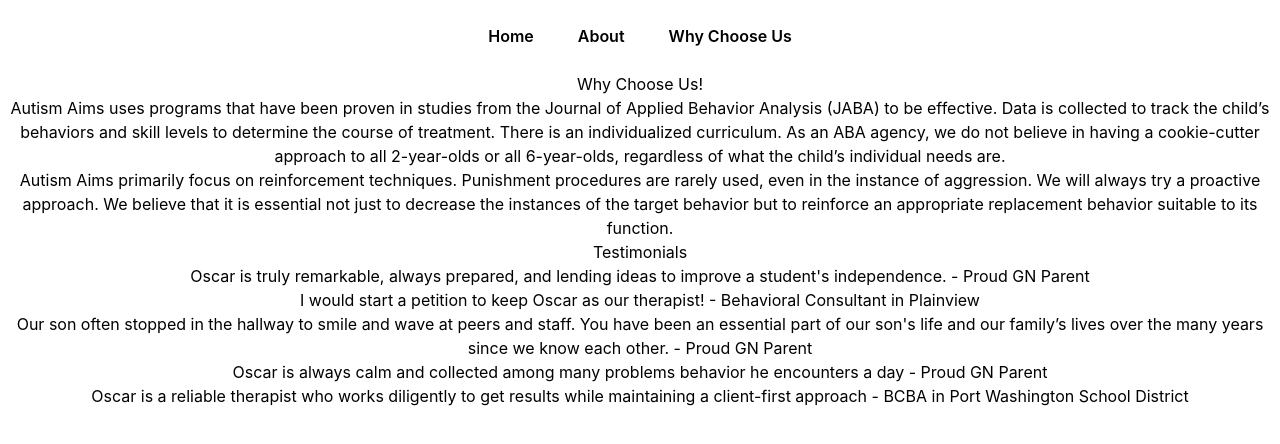
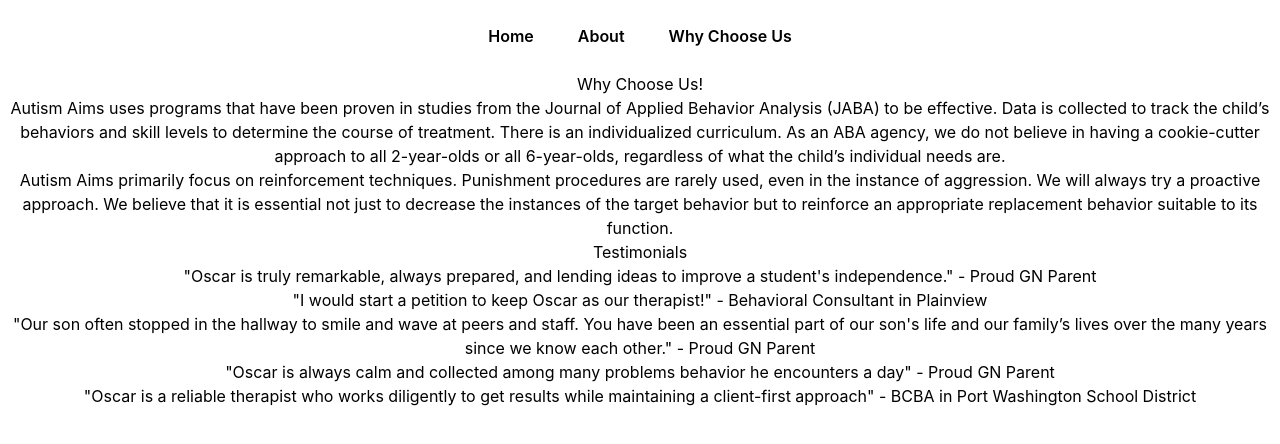
Before and after one commit to autism-aims/autism-aims, a Next.js app in the folder autism-aims/: page /why_choose_us in a window 1280 px wide. Shown: the top 444 px of the page. Built offline with nearby package versions, Linux system fonts and the light colour scheme.

Commit message:
fixed punctuation

```diff
--- a/autism-aims/pages/about.js
+++ b/autism-aims/pages/about.js
@@ -8,10 +8,10 @@
 			</Head>
 			<main>
 				<div>
-					<h1>Founder's Story</h1>
+					<h1>Founder&apos;s Story</h1>
 					<div>
-						<p>In 2015, I volunteered for an organization that helped children with Autism build a strong bond with their siblings. I met a young girl with Autism named Jessica; although she was nonverbal, her large smile could not hold back her joyful personality. Jessica was a child who never interacted with her younger brother in a socially impactful way, although there was always curiosity in her eyes when she would look at him. Working with Jessica, I helped unlock her ability to share her joyful personality with her brother. Nothing was more rewarding than witnessing Jessica and her brother play tag in the playground. There was an abundance of joy emanating from Jessica's face while being chased by her brother. That moment inspired my decision to launch Autism Aims, where we believe results are possible, and we center our programs and guiding principles with that in mind.</p>
-						<p>Here at Autism Aims, we provide Applied Behavior Analysis (ABA) for individuals with Autism spectrum disorder (ASD). Our services are centered around a client-first philosophy and Acceptance and Commitment Therapy (ACT). Autism Aims incorporates both treatments to instill autonomy and wellness while alleviating the stress and concerns you may have about your child. We use evidence-based behavior methods to provide the least invasive behavior plan for your child's needs while also providing access to resources, services, and opportunities for your child.</p>
+						<p>In 2015, I volunteered for an organization that helped children with Autism build a strong bond with their siblings. I met a young girl with Autism named Jessica; although she was nonverbal, her large smile could not hold back her joyful personality. Jessica was a child who never interacted with her younger brother in a socially impactful way, although there was always curiosity in her eyes when she would look at him. Working with Jessica, I helped unlock her ability to share her joyful personality with her brother. Nothing was more rewarding than witnessing Jessica and her brother play tag in the playground. There was an abundance of joy emanating from Jessica&apos;s face while being chased by her brother. That moment inspired my decision to launch Autism Aims, where we believe results are possible, and we center our programs and guiding principles with that in mind.</p>
+						<p>Here at Autism Aims, we provide Applied Behavior Analysis (ABA) for individuals with Autism spectrum disorder (ASD). Our services are centered around a client-first philosophy and Acceptance and Commitment Therapy (ACT). Autism Aims incorporates both treatments to instill autonomy and wellness while alleviating the stress and concerns you may have about your child. We use evidence-based behavior methods to provide the least invasive behavior plan for your child&apos;s needs while also providing access to resources, services, and opportunities for your child.</p>
 					</div>
 				</div>
 				<div>
--- a/autism-aims/pages/why_choose_us.js
+++ b/autism-aims/pages/why_choose_us.js
@@ -21,11 +21,11 @@
 				<div>
 					<h2>Testimonials</h2>
 					<div>
-						<p>Oscar is truly remarkable, always prepared, and lending ideas to improve a student's independence. - Proud GN Parent</p>
-						<p>I would start a petition to keep Oscar as our therapist! - Behavioral Consultant in Plainview</p>
-						<p>Our son often stopped in the hallway to smile and wave at peers and staff. You have been an essential part of our son's life and our family’s lives over the many years since we know each other. - Proud GN Parent</p>
-						<p>Oscar is always calm and collected among many problems behavior he encounters a day - Proud GN Parent</p>
-						<p>Oscar is a reliable therapist who works diligently to get results while maintaining a client-first approach - BCBA in Port Washington School District </p>
+						<p>&quot;Oscar is truly remarkable, always prepared, and lending ideas to improve a student&apos;s independence.&quot; - Proud GN Parent</p>
+						<p>&quot;I would start a petition to keep Oscar as our therapist!&quot; - Behavioral Consultant in Plainview</p>
+						<p>&quot;Our son often stopped in the hallway to smile and wave at peers and staff. You have been an essential part of our son&apos;s life and our family’s lives over the many years since we know each other.&quot; - Proud GN Parent</p>
+						<p>&quot;Oscar is always calm and collected among many problems behavior he encounters a day&quot; - Proud GN Parent</p>
+						<p>&quot;Oscar is a reliable therapist who works diligently to get results while maintaining a client-first approach&quot; - BCBA in Port Washington School District </p>
 					</div>
 				</div>
 			</main>
```
